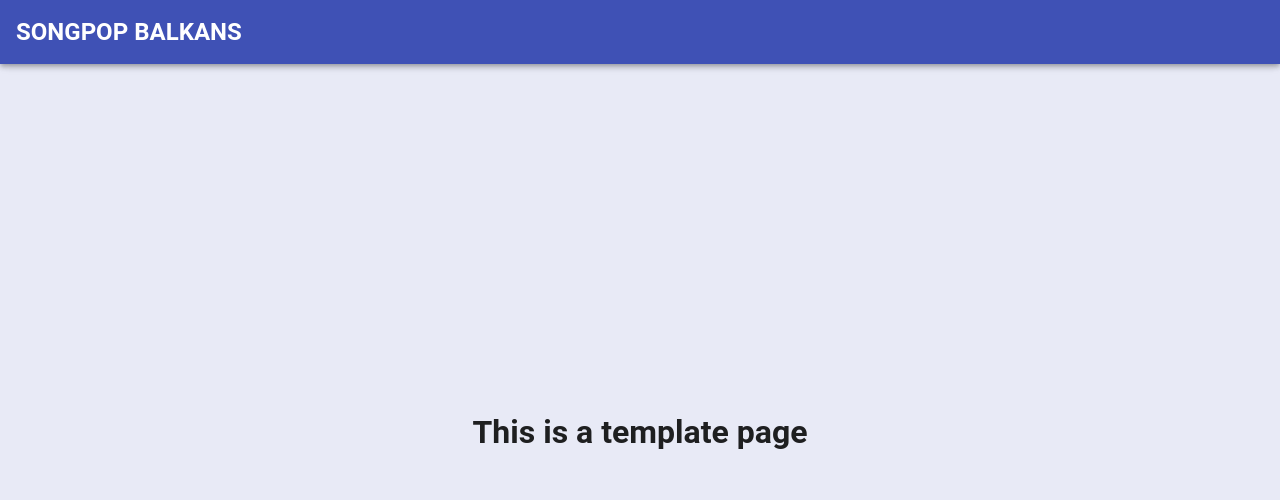
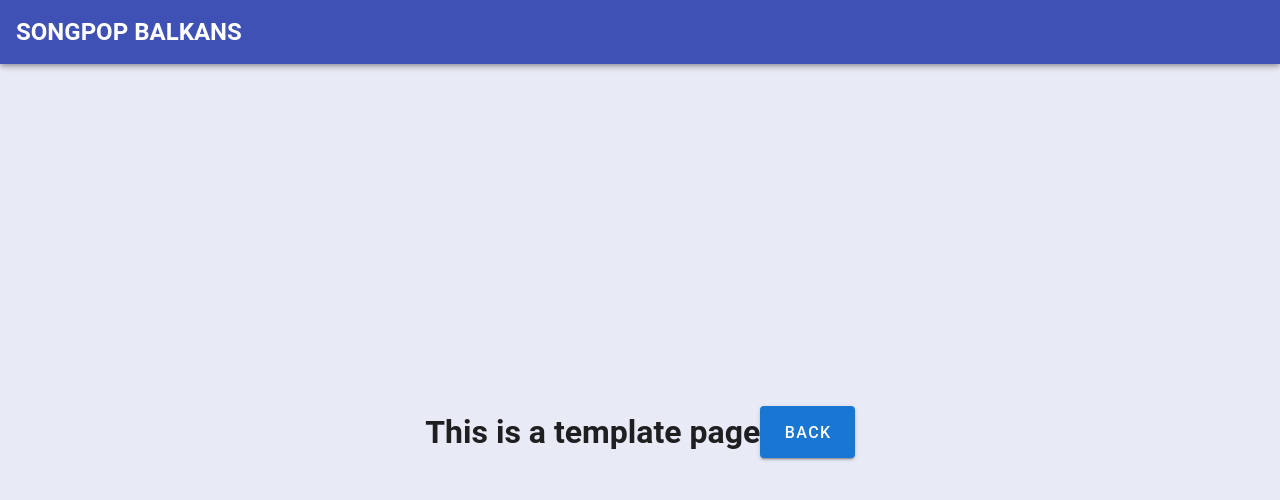
Before and after one commit to enricokokot/songpop-balkans-frontend, a Vue app: page /template in a window 1280 px wide. Shown: the top 500 px of the page. Built offline with nearby package versions, Linux system fonts and the light colour scheme; the HTML template or start-up script is replaced by a standard one.

Commit message:
Upgrade template

```diff
--- a/src/views/TemplateView.vue
+++ b/src/views/TemplateView.vue
@@ -1,17 +1,22 @@
 <template>
   <v-container fill-height justify-center>
     <h1>This is a template page</h1>
+    <v-btn x-large color="primary" @click="goBack()">BACK</v-btn>
   </v-container>
 </template>
 
 <script>
+import store from "@/store";
+
 export default {
   name: "HomeView",
   data: () => ({
     //
   }),
   methods: {
-    //
+    goBack() {
+      this.$router.back();
+    },
   },
   mounted() {
     //
```
